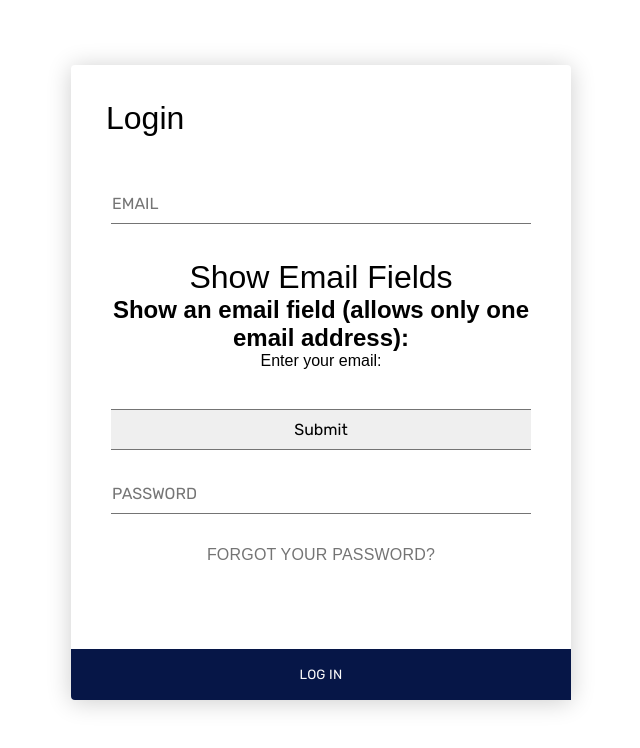
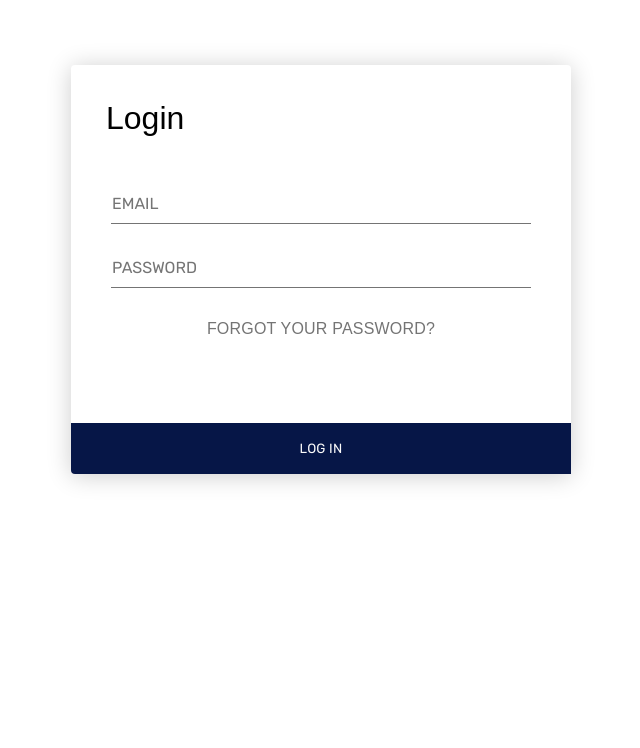
Before and after one commit to karan0017/kerala-tourism-, a plain HTML site: page login.html in a window 1280 px wide. Shown: the whole page, without its empty margins (319-959 px from the left). Drawn offline with Linux system fonts and the light colour scheme.

Commit message:
Update login.html

```diff
--- a/login.html
+++ b/login.html
@@ -14,13 +14,6 @@
     <div class="content">
       <div class="input-field">
         <input type="email" placeholder="Email" autocomplete="nope">
-        <h1>Show Email Fields</h1>
-       <h2>Show an email field (allows only one email address):</h2>
-      <form action="/action_page.php">
-        <label for="email">Enter your email:</label>
-        <input type="email" id="email" name="email">
-        <input type="submit">
-      </form>
       </div>
       <div class="input-field">
         <input type="password" placeholder="Password" autocomplete="new-password">
```
